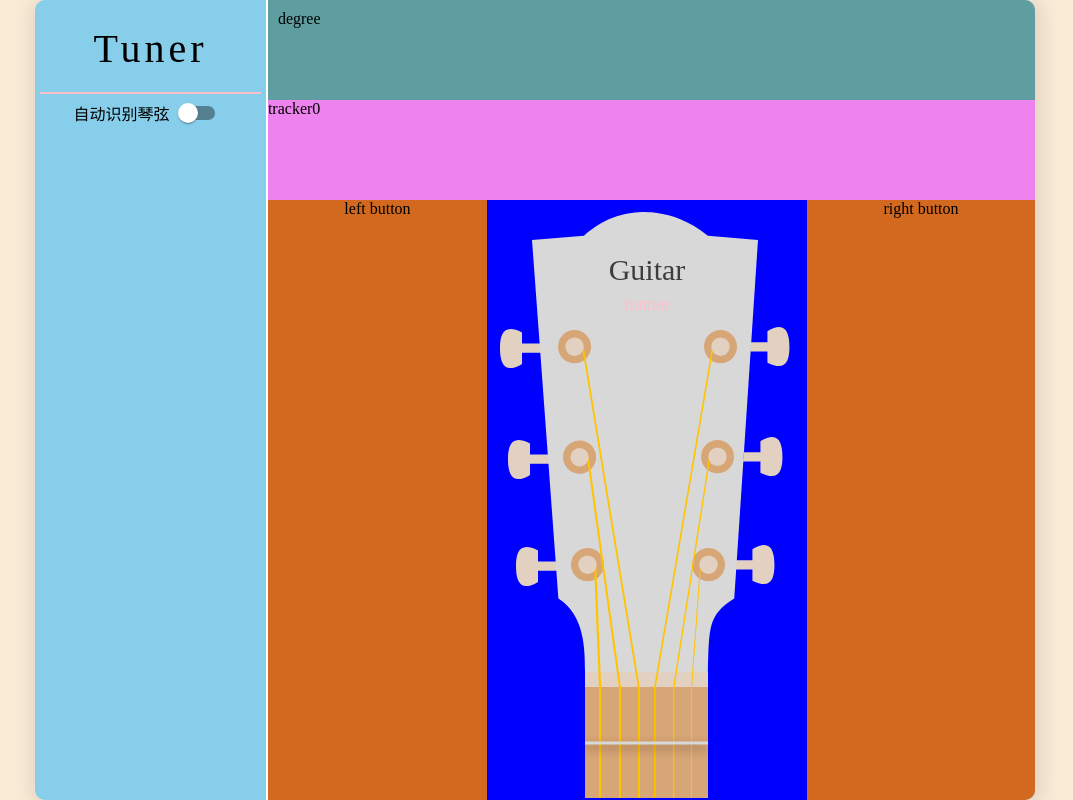
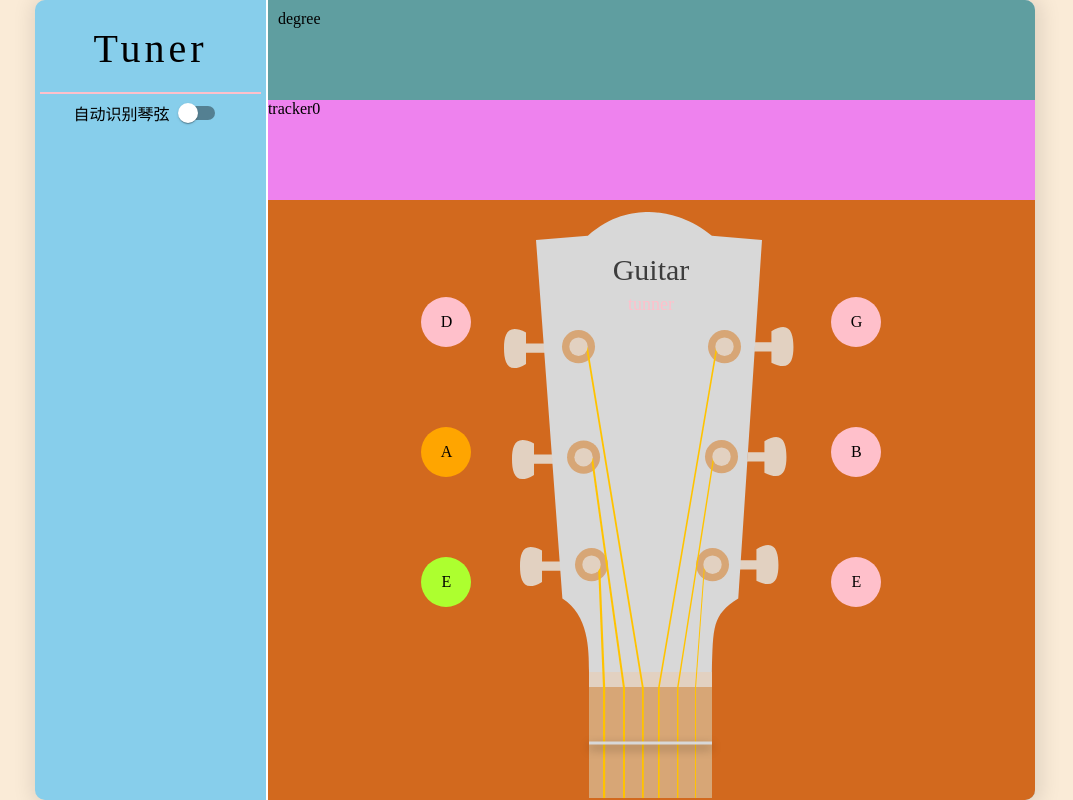
Before and after one commit to HaiLin545/guitar-tuner, a React (Vite) app: page / in a window 1280 px wide. Shown: the whole page, without its empty margins (105-1178 px from the left). Built offline with nearby package versions, Linux system fonts and the light colour scheme; no server answers.

Commit message:
feat: add pitch buttons

```diff
--- a/package.json
+++ b/package.json
@@ -25,6 +25,7 @@
         "@types/react": "^18.0.26",
         "@types/react-dom": "^18.0.9",
         "@vitejs/plugin-react": "^3.0.0",
+        "classnames": "^2.3.2",
         "less": "^4.1.3",
         "prettier": "^3.0.0",
         "vite": "^4.0.0"
--- a/src/Tuner/Tuner.jsx
+++ b/src/Tuner/Tuner.jsx
@@ -18,7 +18,7 @@ export default function Tuner() {
                 setPitch(getPitch())
             }, 50)
         }
-        initGetPitch()
+        // initGetPitch()
         return () => {
             clearInterval(interval)
         }
--- a/src/Tuner/store/store.js
+++ b/src/Tuner/store/store.js
@@ -1,8 +1,8 @@
 import { configureStore } from '@reduxjs/toolkit'
-// import pitchReducer from "../slice/slice";
+import tunerReducer from '../../modules/TuningPanel/slice'
 
 export default configureStore({
     reducer: {
-        // pitch: pitchReducer,
+        tuner: tunerReducer,
     },
 })
--- a/src/modules/Guitar/Guitar.module.less
+++ b/src/modules/Guitar/Guitar.module.less
@@ -1,4 +1,4 @@
 .guitar {
-    background-color: blue;
     min-height: 600px;
+    margin: 0 20px;
 }
--- a/src/modules/TuningPanel/TuningPanel.jsx
+++ b/src/modules/TuningPanel/TuningPanel.jsx
@@ -1,16 +1,71 @@
+import { useState } from 'react'
 import Degree from '../Degree/Degree'
 import Guitar from '../Guitar/Guitar'
 import style from './TuningPanel.module.less'
+import { useSelector, useDispatch } from 'react-redux'
+import { updatePitchList, patchList } from './slice'
+import classnames from 'classnames'
 
 export default function TuningPanel({ pitch }) {
+    const pitchList = useSelector(patchList)
+    const dispatch = useDispatch()
+
+    const renderSinglePitch = (name, state) => {
+        if (state == 0) {
+            return <div className={classnames(style.singlePitch)}>{name}</div>
+        } else if (state == 1) {
+            return (
+                <div className={classnames(style.singlePitch, style.tuning)}>
+                    {name}
+                </div>
+            )
+        } else if (state == 2) {
+            return (
+                <div className={classnames(style.singlePitch, style.finished)}>
+                    {name}
+                </div>
+            )
+        }
+    }
+
+    const renderLeft = () => {
+        return (
+            <div className={classnames(style.leftList, style.pitchList)}>
+                {pitchList.slice(0, 3).map((p) => {
+                    console.log('render', p.pitch)
+                    return (
+                        <div key={p.pitch}>
+                            {renderSinglePitch(p.name, p.state)}
+                        </div>
+                    )
+                })}
+            </div>
+        )
+    }
+
+    const renderRight = () => {
+        return (
+            <div className={classnames(style.rightList, style.pitchList)}>
+                {pitchList.slice(3).map((p) => {
+                    console.log('render', p.pitch)
+                    return (
+                        <div key={p.pitch}>
+                            {renderSinglePitch(p.name, p.state)}
+                        </div>
+                    )
+                })}
+            </div>
+        )
+    }
+
     return (
         <div className={style.tuningPanel}>
             <Degree />
             <div className={style.tracker}>tracker{pitch}</div>
             <div className={style.mainbox}>
-                <div className="left">left button</div>
+                <div className={style.left}>{renderLeft()}</div>
                 <Guitar />
-                <div className="right">right button</div>
+                <div className={style.right}>{renderRight()}</div>
             </div>
         </div>
     )
--- a/src/modules/TuningPanel/TuningPanel.module.less
+++ b/src/modules/TuningPanel/TuningPanel.module.less
@@ -17,5 +17,39 @@
     width: 100%;
     display: flex;
     background-color: chocolate;
-    justify-content: space-evenly;
+    justify-content: center;
 }
+
+.left {
+    // display: flex;
+    // justify-content: flex-end;
+}
+
+.pitchList {
+    height: 84%;
+    display: flex;
+    flex-direction: column;
+    justify-content: center;
+}
+
+@pitch-size: 50px;
+.singlePitch {
+    width: @pitch-size;
+    height: @pitch-size;
+    text-align: center;
+    line-height: @pitch-size;
+    border-radius: @pitch-size;
+    background-color: pink;
+    margin: 40px 0;
+    cursor: pointer;
+    &.tuning {
+        background-color: orange;
+    }
+    &.finished {
+        background-color: greenyellow;
+    }
+}
+
+.leftList {
+    flex-direction: column-reverse;
+}
--- /dev/null
+++ b/src/modules/TuningPanel/slice.js
@@ -0,0 +1,25 @@
+import { createSlice } from '@reduxjs/toolkit'
+
+export const counterSlice = createSlice({
+    name: 'tuner',
+    initialState: {
+        patchList: [
+            { name: 'E', pitch: '1', state: 2 },
+            { name: 'A', pitch: '2', state: 1 },
+            { name: 'D', pitch: '3', state: 0 },
+            { name: 'G', pitch: '4', state: 0 },
+            { name: 'B', pitch: '5', state: 0 },
+            { name: 'E', pitch: '6', state: 0 },
+        ],
+    },
+    reducers: {
+        updatePitchList: (state, action) => {
+            state.stringList = action.payload
+        },
+    },
+})
+
+// 为每个 case reducer 函数生成 Action creators
+export const patchList = (state) => state.tuner.patchList
+export const { updatePitchList } = counterSlice.actions
+export default counterSlice.reducer
```
Also changed, not shown: 1 other file (tests, documents, lock files or other folders).
